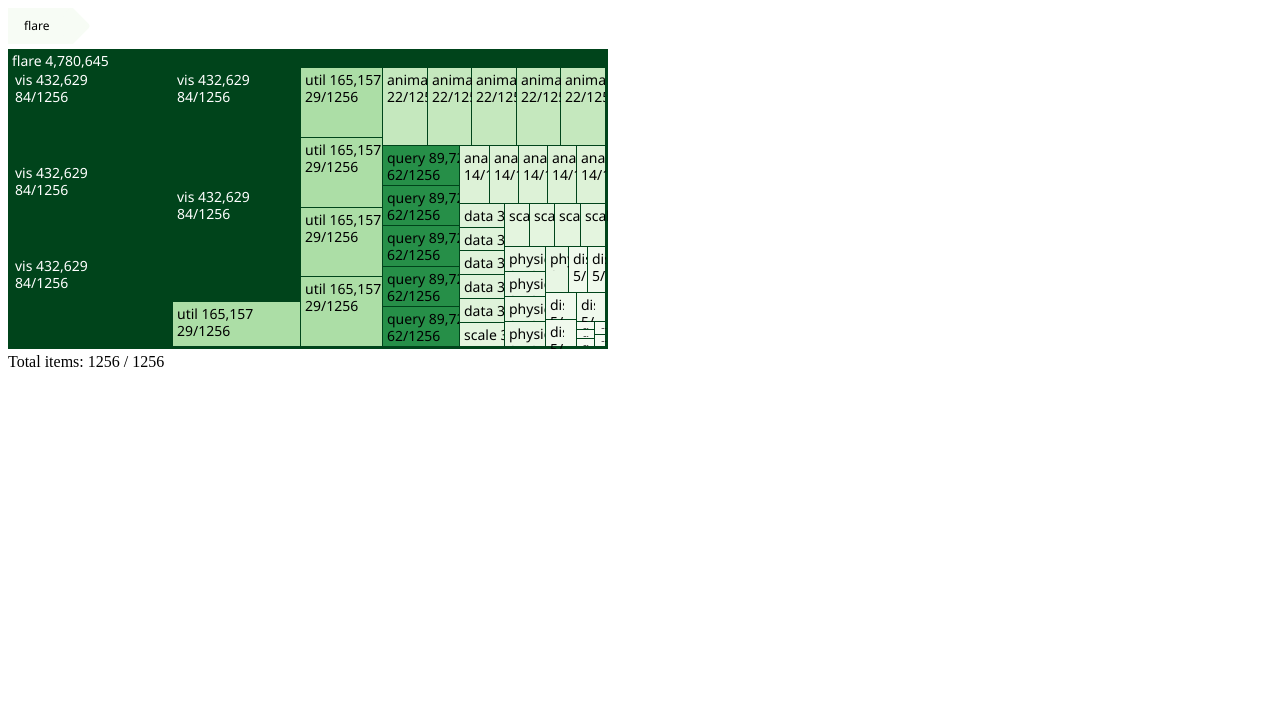
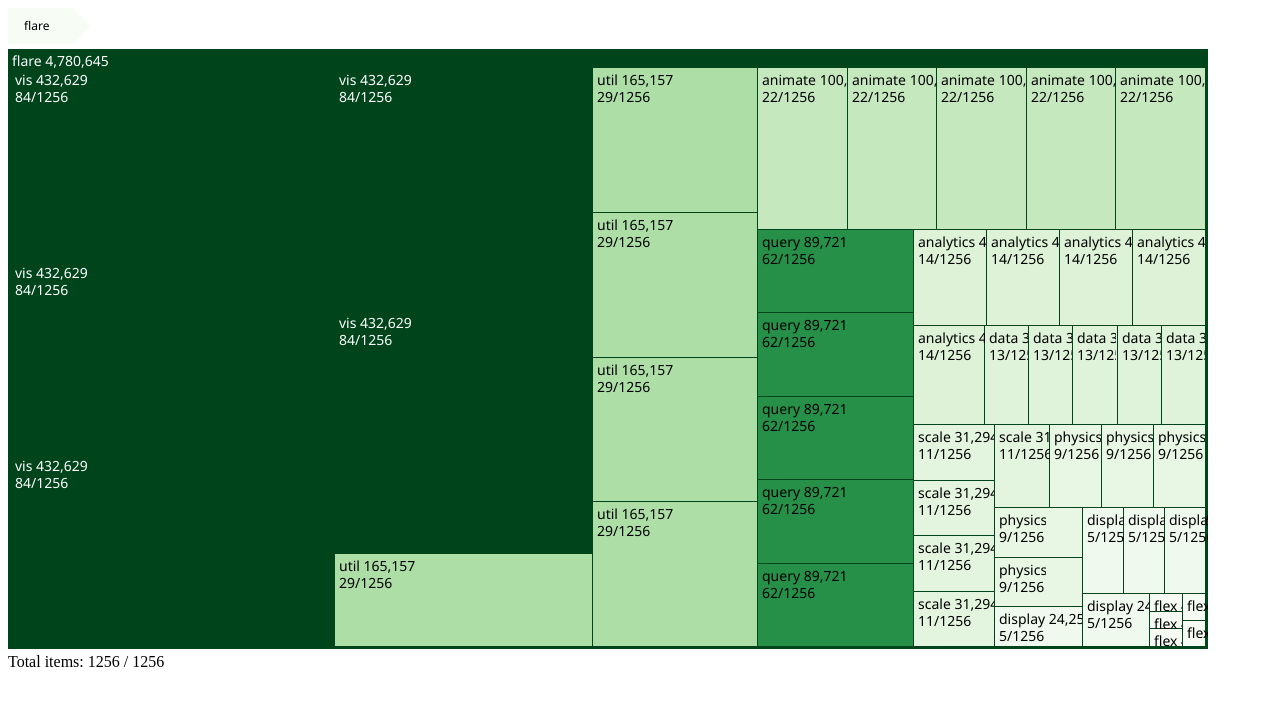
Before and after one commit to jquintozamora/react-d3-treemap, a React app: page / in a window 1280 px wide. Shown: the top 706 px of the page. Built offline with nearby package versions, Linux system fonts and the light colour scheme; the HTML template or start-up script is replaced by a standard one.

Commit message:
remove not necessary files

```diff
--- a/app/src/components/TreeMap/TreeMap.tsx
+++ b/app/src/components/TreeMap/TreeMap.tsx
@@ -130,11 +130,6 @@ class TreeMap extends React.Component<ITreeMapProps, ITreeMapState> {
             this._nodesbgColorFunction =
                 scaleSequential(chromatic.interpolateGreens)
                     .domain(d);
-            console.log(this._nodesbgColorFunction(0));
-            console.log(this._nodesbgColorFunction(20));
-            console.log(this._nodesbgColorFunction(40));
-            console.log(this._nodesbgColorFunction(84));
-            console.log(this._nodesbgColorFunction(1340));
         }
 
     }
--- a/app/src/containers/App.tsx
+++ b/app/src/containers/App.tsx
@@ -6,8 +6,8 @@ export default class App extends React.Component<{}, {}> {
     public render() {
         return (
             <TreeMap
-                height={300}
-                width={600}
+                height={600}
+                width={1200}
                 data={data}
                 // bgColorRangeLow={"#007AFF"}
                 // bgColorRangeHigh={"#FFF500"}
```
